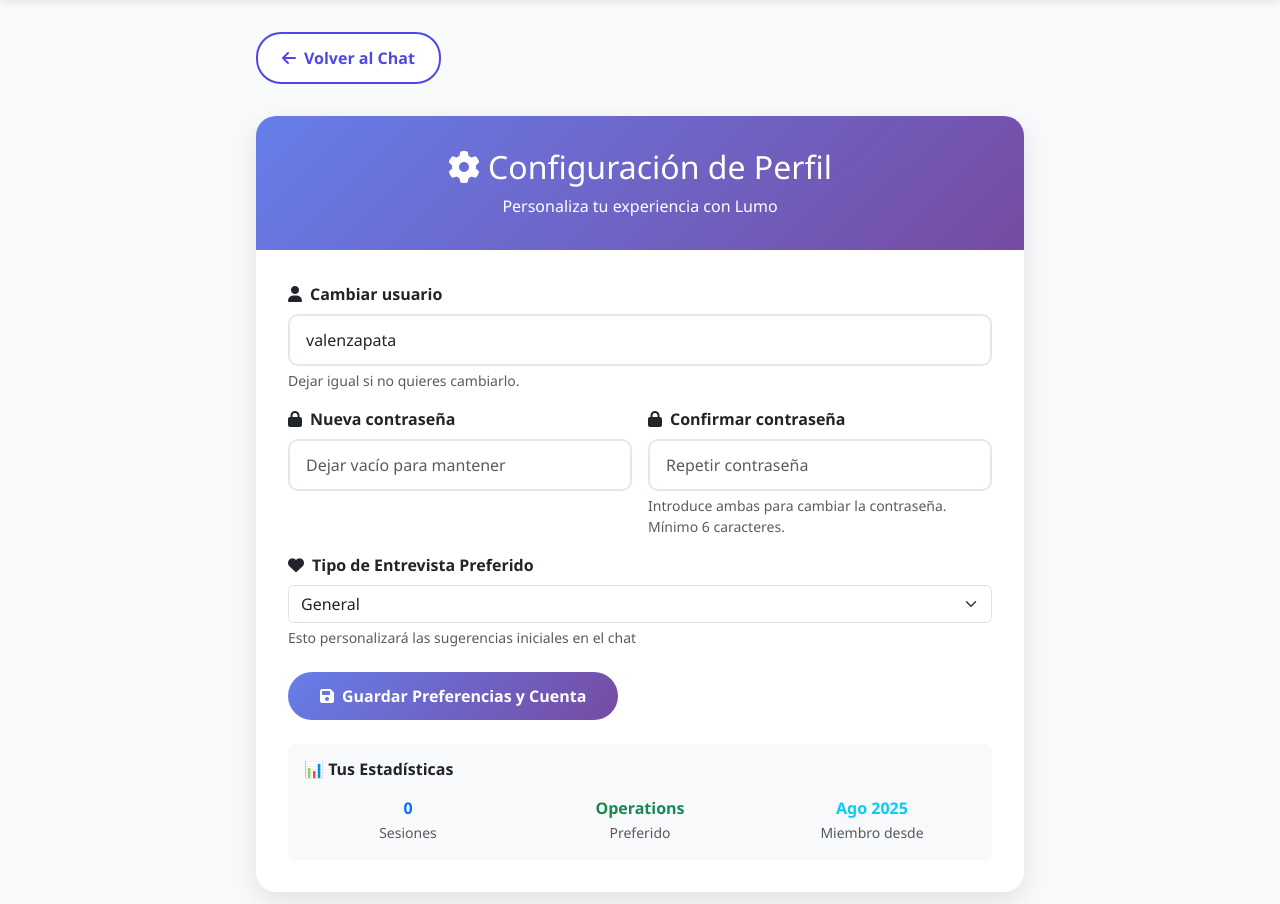
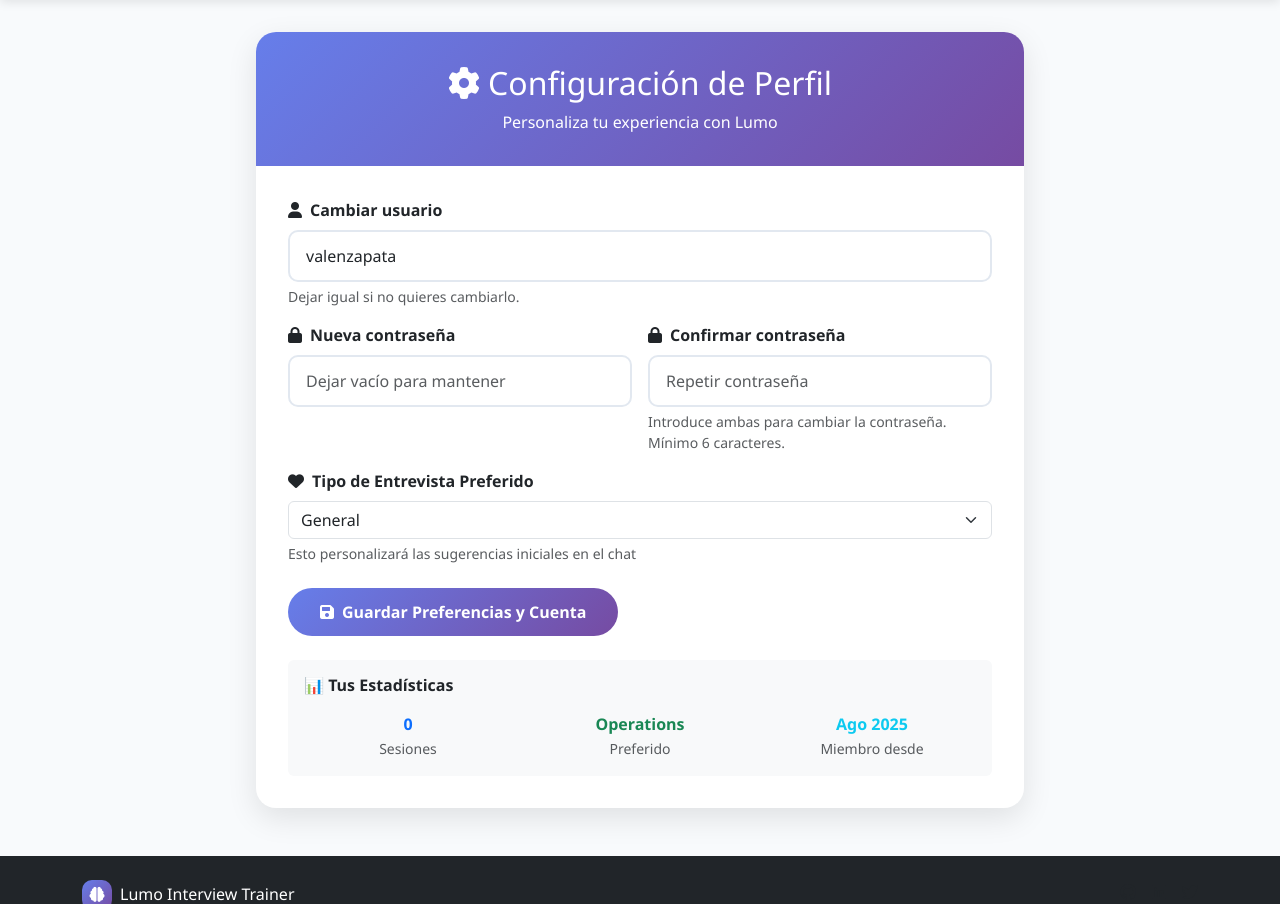
Before and after one commit to mcarrasqub/InterviewTrainer, a Django app: page /profile/ in a window 1280 px wide. Shown: the part 82-986 px from the top of the page. Run offline with Django 4.2, Linux system fonts and the light colour scheme; a user stored in the database is signed in; data comes from the database, SQL or seed files in the repository.

Commit message:
Elimino boton de volver al chat

```diff
--- a/templates/interview_trainer/profile_settings.html
+++ b/templates/interview_trainer/profile_settings.html
@@ -86,10 +86,7 @@
 {% block content %}
 <div class="config-container">
     <!-- Back Button -->
-    <a href="{% url 'interview_trainer:chat' %}" class="back-btn">
-        <i class="fas fa-arrow-left"></i>
-        Volver al Chat
-    </a>
+
 
     <div class="config-card">
         <div class="config-header">
```
